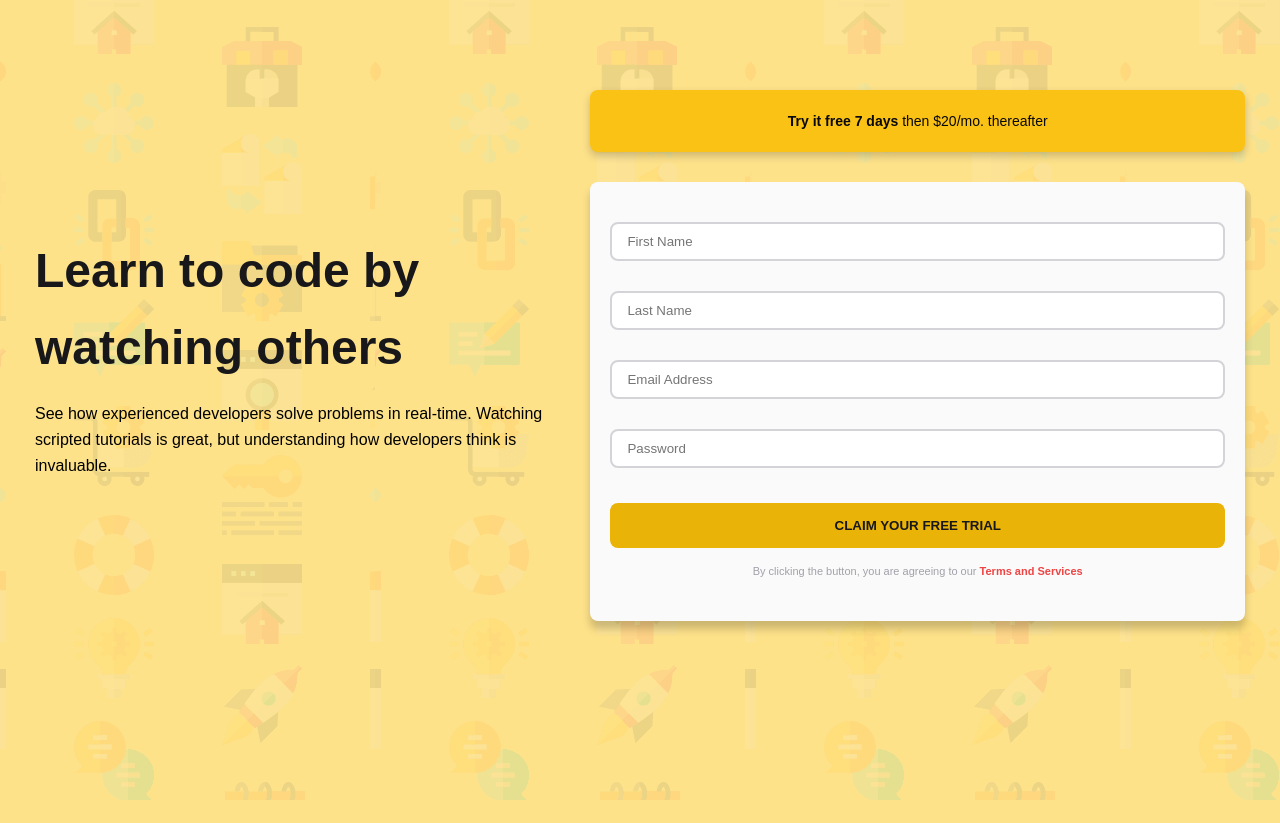
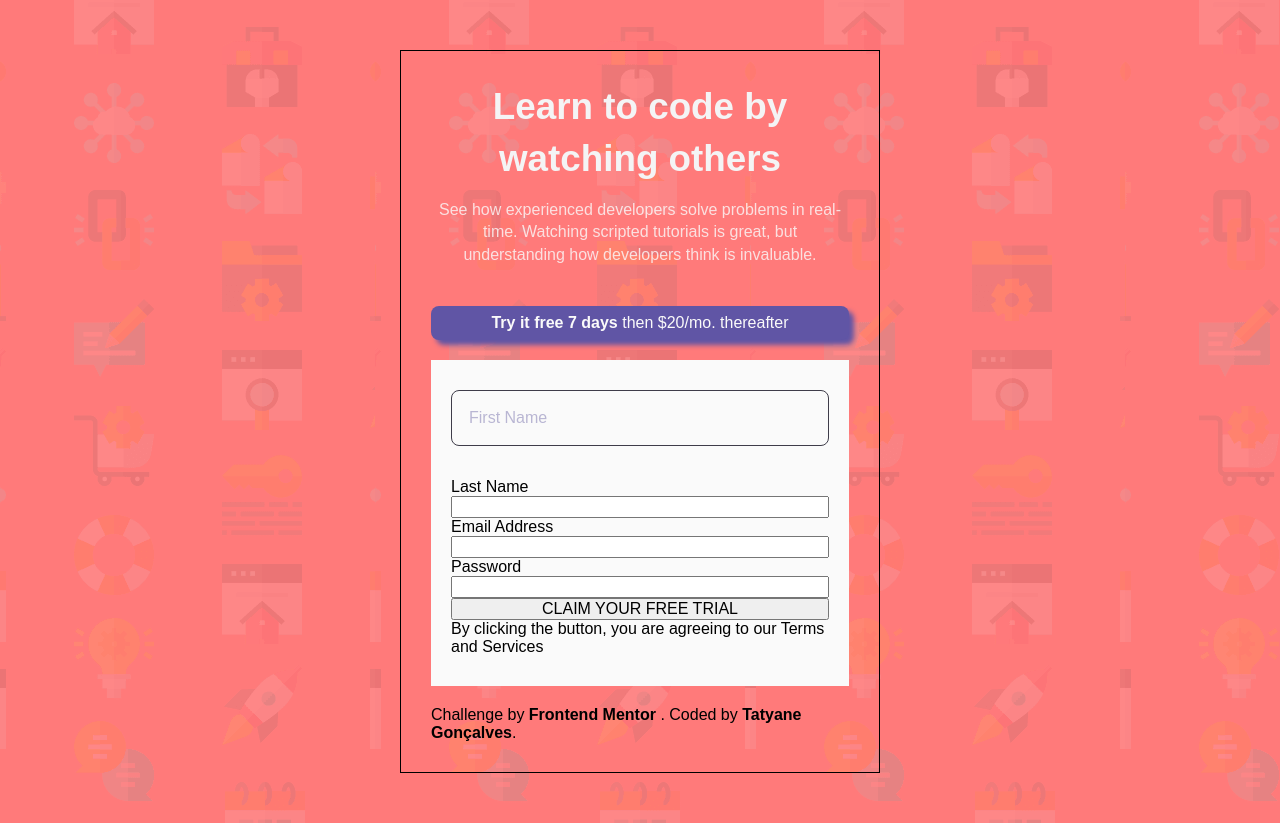
Before and after one commit to tatyanepgoncalves/Frontend-Mentor, a plain HTML site: page Form-Simple/index.html in a window 1280 px wide. Before the commit the page ends 800 px from the top, so only its background shows below. Drawn offline with Linux system fonts and the light colour scheme.

Commit message:
modificação Form

```diff
--- a/Form-Simple/assets/css/style.css
+++ b/Form-Simple/assets/css/style.css
@@ -7,13 +7,16 @@
   --zinc800: #27272a;
   --zinc900: #18181b;
   --zinc950: #09090b;
+  /*Primary */
+  --Red: hsl(0, 100%, 74%);
+  --Green: hsl(154, 59%, 51%);
+  /* Accent */
+  --Blue: hsl(248, 32%, 49%);
+  /*Neutral */
+  --DarkBlue: hsl(249, 10%, 26%);
+  --GrayishBlue: hsl(246, 25%, 77%);
 
 
-  --yellow200: #fee28a;
-  --yellow400: #fac215;
-  --yellow500: #eab308;
-  --lime400: #a3e635;
-  --red500: #ef4444;
 }
 
 * {
@@ -21,157 +24,132 @@
   margin: 0;
   box-sizing: border-box;
   font-family: "Poppins", sans-serif;
+  font-size: 16px;
 }
 
 body {
   background-image: url("../images/bg-intro-mobile.png");
-  background-color: var(--yellow200);
-  max-height: 100vh;
+  background-color: var(--Red);
 }
 
 #app {
-  max-width: 375px;
-  margin: 70px auto;
-  padding: 20px;
+  min-width: 320px;
+  max-width: 480px;
+  width: 100%;
+  margin: 50px auto;
+  padding: 30px;
+  border: 1px solid #000;
+}
+
+
+.text {
+  text-align: center;
+  margin-bottom: 40px;
+}
+
+.text h1 {
+  font-size: 2.3rem;
+  line-height: 140%;
+  color: var(--zinc100);
+  margin-bottom: 15px;
+}
+
+.text p {
+  line-height: 140%;
+  color: rgba(250, 250, 250, 0.8);
+}
+
+.box-text {
+  background: var(--Blue);
+  box-shadow: 5px 5px 5px var(--Blue);
+  border-radius: 8px;
+  padding: 8px 16px;
+  color: var(--zinc50);
+  text-align: center;
+}
+
+form {
+  background: var(--zinc50);
+  margin: 20px 0;
+  padding: 30px 20px;
 
   display: flex;
   flex-direction: column;
-  row-gap: 15px;
-}
-
-.left-side {
-  display: flex;
-  flex-direction: column;
-  row-gap: 15px;
-  text-align: center;
-}
-
-h1 {
-  font-size: 32px;
-  line-height: 160%;
-  color: var(--zinc900);
-}
-
-p {
-  font-size: 16px;
-  line-height: 160%;
-}
-
-.right-side {
-  display: flex;
-  flex-direction: column;
-  row-gap: 30px;
-}
-
-.btn-try {
-  background: var(--yellow400);
-  width: 100%;
-  padding: 10px 80px;
-  border-radius: 8px;
-  font-weight: bold;
-  font-size: 14px;
-  line-height: 160%;
-  color: var(--zinc950);
-  box-shadow: 0 4px 8px rgba(0, 0, 0, 0.2);
-}
-
-.btn-try span {
-  font-weight: 400;
-}
-
-form {
-  background: #fafafa;
-  padding: 40px 20px;
-  border-radius: 8px;
-  box-shadow: 0 8px 8px rgba(0, 0, 0, 0.2);
-
-  display: flex;
-  flex-direction: column;
-  row-gap: 20px;
-}
-
-.form-input {
-  display: flex;
-  flex-direction: column;
-  row-gap: 15px;
-}
-
-.form-input input {
-  padding: 10px 15px;
-  border: 2px solid var(--zinc300);
-  border-radius: 8px;
-  outline: none;
 }
 
 
-.btn-text {
-  display: flex;
-  flex-direction: column;
-  row-gap: 15px;
+.input-box {
+  position: relative;
+  margin-bottom: 16px;
 }
 
-.btn-text button {
-  background: var(--yellow500);
-  padding: 15px 10px;
-  border: none;
-  border-radius: 8px;
-  color: var(--zinc900);
-  text-transform: uppercase;
-  font-weight: 600;
-  cursor: pointer;
-  transition: 0.4s;
+.input-box :is(label, span) {
+  position: absolute;
+  top: 50%;
+  translate: 0 -50%;
+  pointer-events: none;
+  color: var(--GrayishBlue);
+  transition: 0.3s;
 }
 
-.btn-text button:hover {
-  background: var(--yellow400);
+.input-box > label {
+  left: 10px;
+  translate: 0 -50%;
+  padding: 4px 8px;
 }
 
-.btn-text p {
-  font-size: 11px;
-  line-height: 160%;
-  max-width: 247px;
-  margin: 0 auto;
+.input-box > input {
+  height: 56px;
+  width: 100%;
+  padding-left: 18px;
+  border: 1.5px solid var(--DarkBlue);
+  border-radius: 8px;
+  outline: none;
+  background: transparent;
   color: var(--zinc400);
-  text-align: center;
+  font-size: 16px;
+  transition: 0.3s;
 }
 
-.btn-text p > span {
-  color: var(--red500);
-  font-weight: 600;
+.input-box > input.valid.has-value {
+  border-color: var(--Green);
 }
 
-@media (width > 1024px) {
-  body {
-    overflow: hidden;
-  }
+.input-box > :is(input:focus, .has-value) {
+  border-color: var(--zinc400);
+}
 
-  #app {
-    max-width: 1250px;
-    flex-direction: row;
-    align-items: center;
-    column-gap: 10px;
-  }
+.input-box > input.has-value {
+  border-color: var(--Red);
+}
 
-  .left-side {
-    width: 50%;
-    text-align: left;
-  }
+.input-box > :is(input:focus, .has-value) ~ label {
+  background: transparent;
+  color: rgba(255, 255, 255, 0.75);
+  translate: -42px -42px;
+  scale: 0.8;
+}
 
-  h1 {
-    font-size: 48px;
-  }
+.spinner {
+  position: absolute;
+  top: 50%;
+  right: 16px;
+  translate: 0 -50%;
+  width: 24px;
+  height: 24px;
+  border-radius: 50%;
+  border: 3px solid rgb(255 255 255 / 14%);
+  border-top-color: #f7f7f7;
+  opacity: 0;
+  animation: spin 1s infinite linear;
+}
 
-  .right-side {
-    width: 60%;
-  }
-
-  .btn-try {
-    width: 100%;
-    text-align: center;
-    padding: 20px 10px;
-  }
-
-  .btn-text p {
-    max-width: 100%;
+@keyframes spin {
+  100% {
+    rotate: 1turn;
   }
 }
+
+.spinner.visible {
+  opacity: 1;
+}
--- a/Form-Simple/assets/js/script.js
+++ b/Form-Simple/assets/js/script.js
@@ -1,30 +1,16 @@
-function validarForm() {
-  const message = document.querySelectorAll(".error").value;
-  let fName = document.getElementById("f-name").value;
-  let lName = document.getElementById("l-name").value;
-  let email = document.getElementById("email").value;
-  let password = document.getElementById("password").value;
+const input = document.querySelector("input");
+const spinner = document.querySelector(".spinner");
+const btn = document.querySelector("btn")
 
-  if (fName === "") {
-    alert("First name cannot be empty")
-    return false
-  }
+const updateUI = (value) => {
+  console.log("value", value);
 
-  if (lName === "") {
-    alert("Last name cannot be empty")
-    return false
-  }
+  spinner.classList.remove("visible");
+  btn.disabled = invalid;
 
-  if(!validarEmail(email)) {
-    alert("Looks like this is not an email")
-  }
-
-  if (password == 0) {
-    alert("Password cannot be empty")
-  }
 }
 
-function validarEmail(email) {
-  var regex = /^[^\s@]+@[^\s@]+\.[^\s@]+$/;
-  return regex.test(email);
+
+const handleStartTyping = () => {
+  spinner.classList.add("visible");
 }
--- a/Form-Simple/index.html
+++ b/Form-Simple/index.html
@@ -9,43 +9,46 @@
 <body>
 
   <main id="app">
+    <section class="text">
+      <h1>Learn to code by watching others</h1>
+      <p>See how experienced developers solve problems in real-time. Watching scripted tutorials is great, but understanding how developers think is invaluable.</p>
+    </section>
 
-    <div class="left-side">
-      <h1>Learn to code by watching others</h1>
-      <p>See how experienced developers solve problems in real-time. Watching scripted tutorials is great, but understanding how developers think is invaluable. </p>
-    </div>
+    <section class="items">
+      <div class="box-text">
+         <strong>Try it free 7 days</strong> then $20/mo. thereafter
+      </div>
 
-    <div class="right-side">
-      <p class="btn-try">
-        Try it free 7 days
-        <span>then $20/mo. thereafter</span>
-      </p>
+      <form>
+        <div class="input-box">
+          <label for="first-name">First Name</label>
+          <input onkeydown="handleStartTyping()" type="text" name="first-name" id="first-name" required>
+          <span class="spinner"></span>
+        </div>
+        <div class="input-box"></div>
+
+        <label for="last-name">Last Name</label>
+        <input type="text" name="last-name" id="last-name" required>
+
+        <label for="email-address">Email Address</label>
+        <input type="email" name="email-address" id="email-address" required>
+
+        <label for="password">Password</label>
+        <input type="password" name="password" id="password" required>
+
+        <input type="submit" class="btn" value="CLAIM YOUR FREE TRIAL">
+
+        <p>By clicking the button, you are agreeing to our <span>Terms and Services</span></p>
+      </form>
+    </section>
+
+    <footer>
+      Challenge by <strong>Frontend Mentor</strong> . Coded by <strong>Tatyane Gonçalves</strong>.
+    </footer>
+  </main>
 
 
-      <form action="#" onsubmit="return validarForm()">
-        <div class="form-input">
-          <input type="text" id="f-name" placeholder="First Name">
-          <p class="error"></p>
-          <input type="text"  id="l-name"  placeholder="Last Name">
-          <p class="error"></p>
-          <input type="email" id="email" placeholder="Email Address">
-          <p class="error"></p>
-          <input type="password" id="password" placeholder="Password">
-          <p class="error"></p>
-        </div>
 
-        <div class="btn-text">
-          <button type="button" onclick="validarForm()" disabled>Claim your free trial </button>
-          <p>
-            By clicking the button, you are agreeing to our
-            <span>Terms and Services</span>
-          </p>
-        </div>
-      </form>
-    </div>
-
-  </main>
-
-  <script src="assets/js/script.js"></script>
+ <script src="assets/js/script.js"></script>
 </body>
 </html>
```
